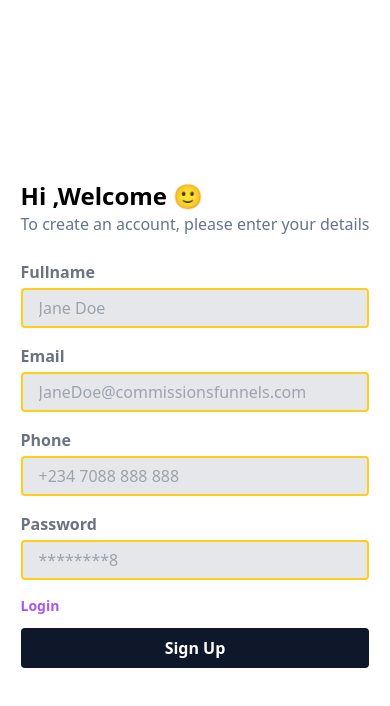
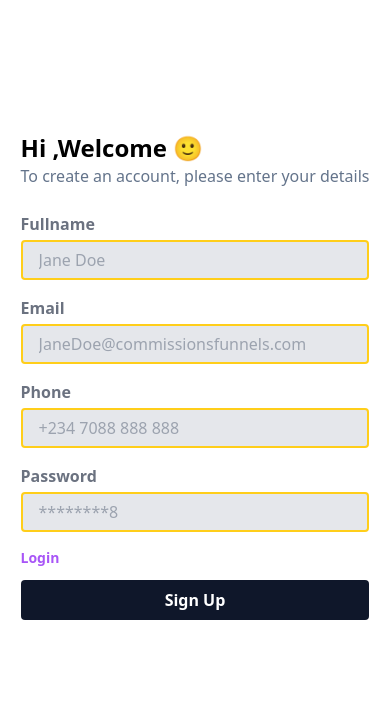
Before and after one commit to emeraldhycient/commissionsfunnels, a React (Vite) app: page /sign-up in a window 390 px wide. Shown: the top 706 px of the page. Built offline with nearby package versions, Linux system fonts and the light colour scheme; a web font is replaced by a local one.

Commit message:
[update] signup layout

```diff
--- a/src/components/signup/layout.jsx
+++ b/src/components/signup/layout.jsx
@@ -4,7 +4,7 @@
   return (
     <section className="w-full h-fit md:h-screen py-5 md:py-0">
       <div className="grid grid-cols-1 md:grid-cols-2 gap-4">
-        <div className="flex flex-col justify-center items-center  text-left mt-40 md:mt-0">
+        <div className="flex flex-col justify-center items-center  text-left mt-28 md:mt-0">
           {children}
         </div>
         <div className="bg-slate-900 h-screen hidden md:block">
```
